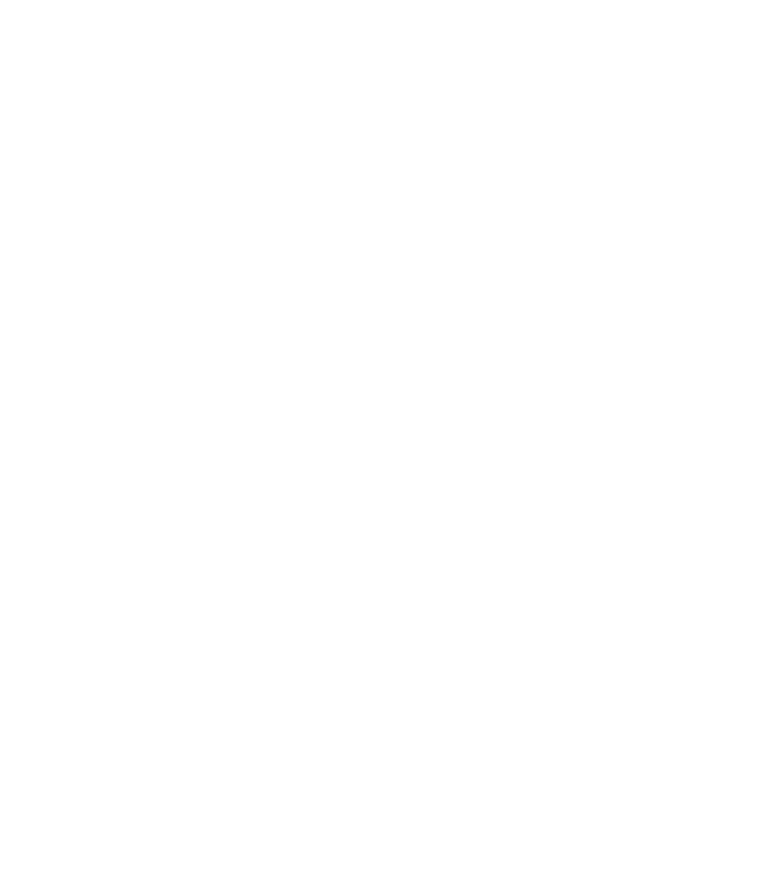
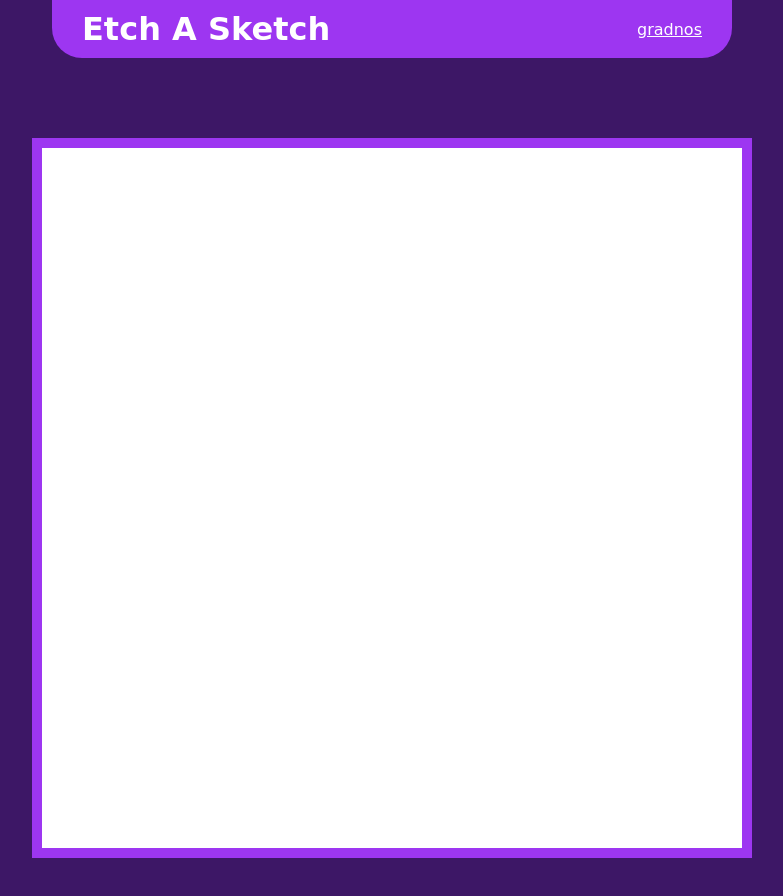
Before and after one commit to Gradnos/odin-etch-a-sketch, a plain HTML site: page index.html in a window 1280 px wide. Shown: the whole page, without its empty margins (248-1031 px from the left). Before the commit the page ends 800 px from the top, so only its background shows below. Drawn offline with Linux system fonts and the light colour scheme; a web font is replaced by a local one.

Commit message:
Create heade and a box

```diff
--- a/index.html
+++ b/index.html
@@ -1,12 +1,33 @@
 <!DOCTYPE html>
 <html lang="en">
 <head>
+    <script src="javascript.js" defer></script>
+    <link rel="stylesheet" href="style.css">
     <meta charset="UTF-8">
+    <link rel="preconnect" href="https://fonts.googleapis.com">
+    <link rel="preconnect" href="https://fonts.gstatic.com" crossorigin>
+    <link href="https://fonts.googleapis.com/css2?family=MuseoModerno:wght@100;300;500;900&display=swap" rel="stylesheet">
     <meta http-equiv="X-UA-Compatible" content="IE=edge">
     <meta name="viewport" content="width=device-width, initial-scale=1.0">
-    <title>Document</title>
+    <title>sketch</title>
 </head>
 <body>
+    <header>
+        <h1>Etch A Sketch</h1>
+        <a href="https://github.com/Gradnos" target="_blank" >gradnos</a>
+    </header>
+    <div class="content">
+        <div class="left">
 
+        </div>
+        <div class="middle">
+            <div class="canvas">
+
+            </div>
+        </div>
+        <div class="right">
+
+        </div>
+    </div>
 </body>
 </html>
--- a/javascript.js
+++ b/javascript.js
@@ -0,0 +1,21 @@
+const canvas = document.querySelector(".canvas");
+const r = document.querySelector(":root");
+console.log(canvas);
+
+let pixels = {};
+let width = 700;
+let height = 700;
+let x=10;
+let y=10;
+
+
+r.style.setProperty("--pixelx", `${width/x}px`);
+r.style.setProperty("--pixely", `${height/y}px`);
+divy=width/y;
+for(let i=0; i<x; i++){
+    for(let j=0; j<y; j++){
+        let newDiv = document.createElement("div");
+        newDiv.classList.add(".pixel");
+        canvas.appendChild(newDiv);
+    }
+}
--- a/style.css
+++ b/style.css
@@ -0,0 +1,75 @@
+:root{
+    --background : #3D1766;
+    --primary: #9d36f1;
+    --accent: #FF0032;
+    --accent-dark: #CD0404;
+    --canvasbg: #FFFFFF;
+    --pixelx: 10px;
+    --pixely: 10px;
+}
+
+*{
+margin: 0px;
+padding: 0px;
+box-sizing: border-box;
+font-family: 'MuseoModerno', cursive;
+color: white;
+}
+
+.pixel{
+    width: 70px;
+    height: 70px;
+    color: #9d36f1;
+}
+
+.left,
+.right{
+    flex : 1;
+}
+
+.middle{
+    margin: 50px auto;
+    display: flex;
+    align-items: center;
+    justify-content: center;
+    flex : 2;
+}
+
+.canvas{
+    display: flex;
+    flex-wrap: wrap;
+    box-sizing: content-box;
+    width: 700px;
+    height: 700px;
+    background-color: var(--canvasbg);
+    border: 10px solid var(--primary);
+}
+
+html{
+    display: flex;
+    height: 100%;
+    flex-direction: column;
+}
+body{
+    background-color: #3D1766;
+    flex : 1;
+    display : flex;
+    flex-direction: column;
+
+}
+.content{
+    flex : 1;
+    display: flex;
+    align-items: stretch;
+}
+
+header{
+    padding: 10px 30px;
+    display: flex;
+    justify-content: space-between;
+    align-items: center;
+    background-color: var(--primary);
+    margin: 0 300px 30px 300px;
+    border-bottom-left-radius: 30px;
+    border-bottom-right-radius: 30px;
+}
```
